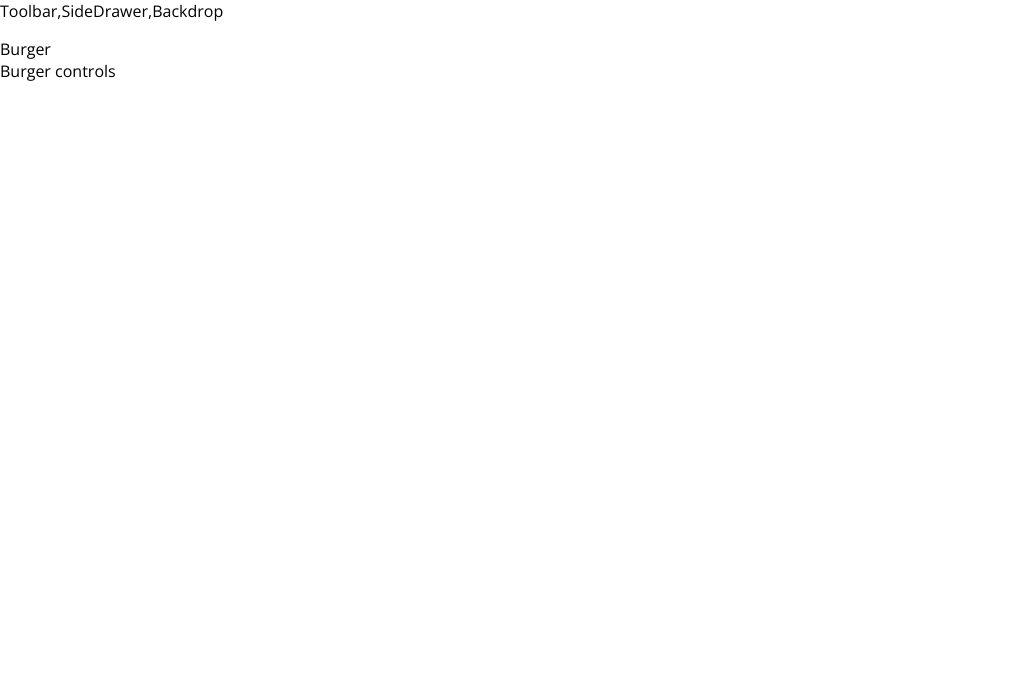
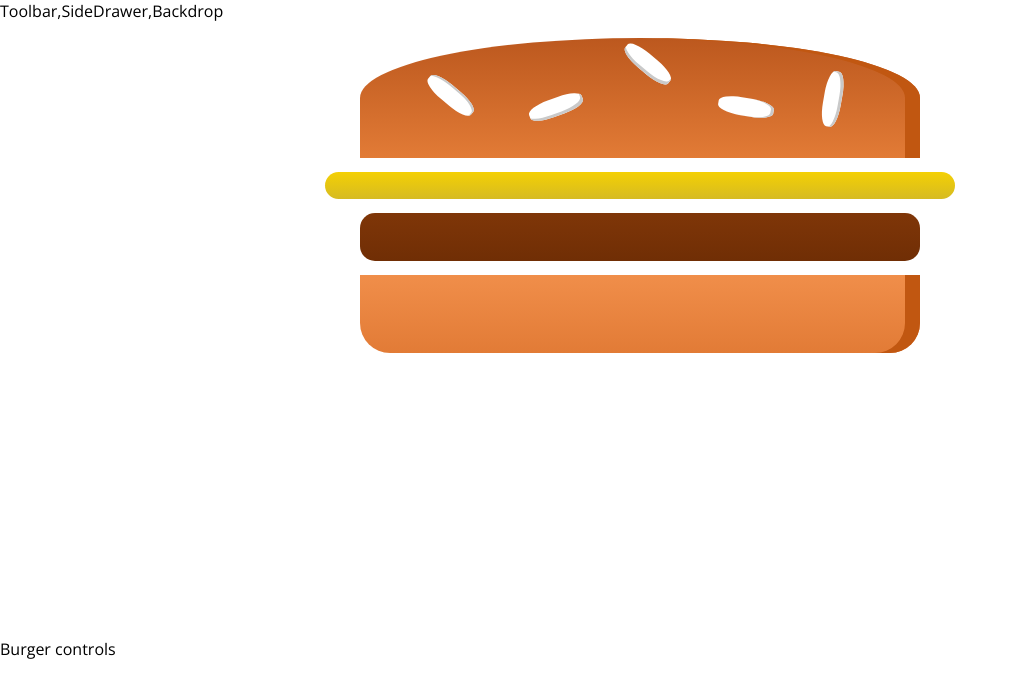
Before and after one commit to Sanathshetty98/React_burger_builder, a React (Create React App) app: page / in a window 1280 px wide. Shown: the top 698 px of the page, without its empty margins (0-1018 px from the left). Built offline with nearby package versions, Linux system fonts and the light colour scheme.

Commit message:
1-Oct-2019

```diff
--- a/src/components/Burger/Burger.js
+++ b/src/components/Burger/Burger.js
@@ -0,0 +1,17 @@
+import React from 'react';
+import classes from './Burger.module.css';
+import BurgerIngredients from './BurgerIngredients/BurgerIngredients';
+
+const burger = (props) => {
+    return(
+        <div className={classes.Burger}>
+            <BurgerIngredients type="bread-top" />
+            <BurgerIngredients type="cheese" />
+            <BurgerIngredients type="meat" />
+            <BurgerIngredients type="bread-bottom" />
+
+        </div>
+    );
+}
+
+export default burger;
--- /dev/null
+++ b/src/components/Burger/Burger.module.css
@@ -0,0 +1,26 @@
+.Burger{
+    width: 100%;
+    margin: auto;
+    height: 250px;
+    text-align: center;
+    font-weight: bold;
+    font-size: 1.2 rem
+}
+@media (min-width : 500px) and (min-height : 401px){
+    .Burger{
+        width:450px;
+        height:400px;
+    }
+}
+@media (min-width : 500px) and (min-height : 401px){
+    .Burger{
+        width:350px;
+        height: 300px;
+    }
+}
+@media (min-width : 1000px) and (min-height : 700px){
+    .Burger{
+        width:700px;
+        height: 600px;
+    }
+}
--- a/src/components/Burger/BurgerIngredients/BurgerIngredients.js
+++ b/src/components/Burger/BurgerIngredients/BurgerIngredients.js
@@ -19,7 +19,7 @@
             );
             break;
         case('meat'):
-                ingredients=<div className={classes.Meats}> </div>;
+                ingredients=<div className={classes.Meat}> </div>;
                 break;
         case('cheese'):
                 ingredients=<div className={classes.Cheese}> </div>;
@@ -33,6 +33,7 @@
         default: ingredients=null;
 
     }
+    return ingredients;
 
     }
 }
--- a/src/containers/BurgerBuilder/BurgerBuilder.js
+++ b/src/containers/BurgerBuilder/BurgerBuilder.js
@@ -1,11 +1,12 @@
 import React,{ Component} from 'react';
 import Aux from '../../hoc/Auxiliary';
+import Burger from '../../components/Burger/Burger';
 
 class BurgerBuilder extends Component{
     render() {
         return(
             <Aux>
-                <div>Burger</div>
+                <Burger />
                 <div>Burger controls</div>
             </Aux>
         );
--- a/src/index.css
+++ b/src/index.css
@@ -1,8 +1,6 @@
 body {
   margin: 0;
   font-family: "Open Sans",sans-serif;
-  -webkit-font-smoothing: antialiased;
-  -moz-osx-font-smoothing: grayscale;
 }
 
 code {
```
